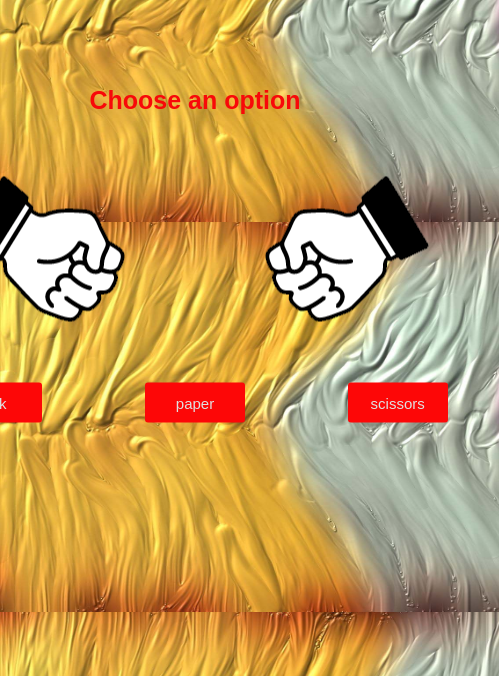
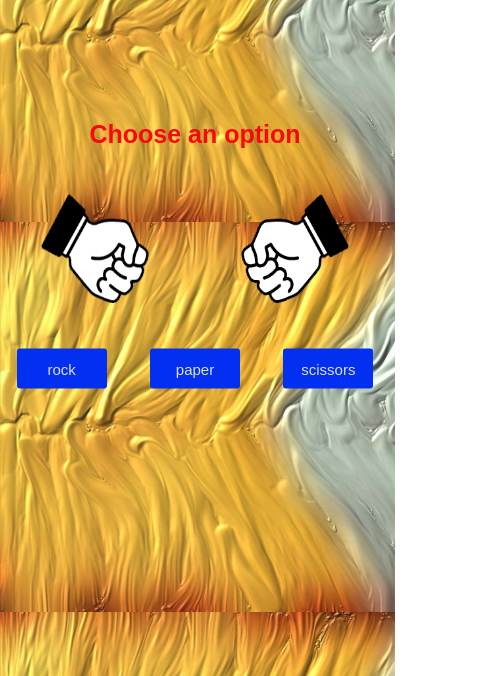
Before and after one commit to AryanSinghIIIT/Stone-Paper-Scissor, a plain HTML site: page index.html in a window 390 px wide. Both pictures are taken after a click on the button "Let's Play". Shown: the part 168-844 px from the top of the page, 499 px wide, since content can reach past the window. Drawn offline with Linux system fonts and the light colour scheme.

Commit message:
Update style.css

```diff
--- a/style.css
+++ b/style.css
@@ -177,17 +177,38 @@ div.fadeIn {
 
   .intro button,
 .match button {
-  width: 100px;
+  width: 90px;
   height: 40px;
   background: none;
   border: none;
   color: rgb(224, 224, 224);
   font-size: 15px;
-  background: rgb(253, 7, 7);
+  background: rgb(3, 47, 241);
   border-radius: 3px;
   cursor: pointer;
- }
+  display: flex;
+  justify-content: space-around;
+  align-items: center;
+}
 
+.hands,
+.options {
+  display: flex;
+  justify-content: space-around;
+  align-items: center;
+}
+
+.player-hand {
+  height: 200px;
+  width: 200px;
+
+}
+
+.computer-hand {
+  height: 200px;
+  width: 200px;
+
+}
 }
 
 
```
